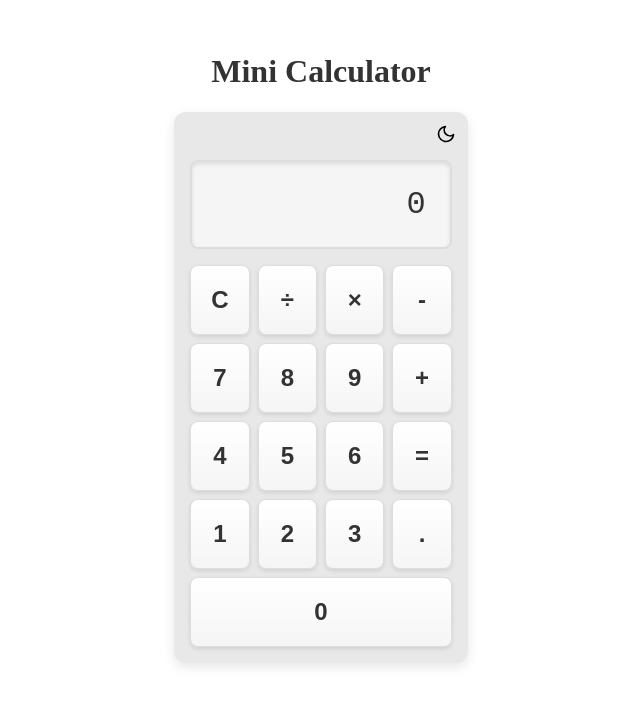
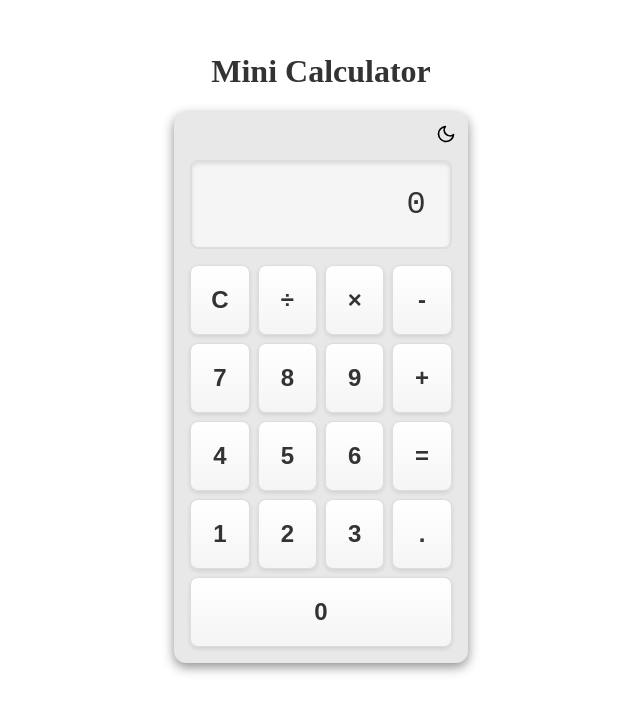
Before and after one commit to niigyanchristian/eunomia-mini-calculator, a React (Vite) app: page / in a window 1280 px wide. Shown: the top 712 px of the page, without its empty margins (319-959 px from the left). Built offline with nearby package versions, Linux system fonts and the light colour scheme; the HTML template or start-up script is replaced by a standard one.

Commit message:
test: Verify all tests pass
Task [1] (qa_validation)

```diff
--- a/src/App.css
+++ b/src/App.css
@@ -48,7 +48,7 @@ body {
   --app-bg: #ffffff;
   --app-text: #333333;
   --calculator-bg: #e8e8e8;
-  --calculator-shadow: rgba(0, 0, 0, 0.1);
+  --calculator-shadow: rgba(0, 0, 0, 0.45);
   --display-bg: #f5f5f5;
   --display-border: #dddddd;
   --display-text: #333333;
```
Also changed, not shown: .eunomia/screenshots/developer/light-shadow-025.png (added), .eunomia/screenshots/developer/light-shadow-045.png (added), .eunomia/tasks.json.
